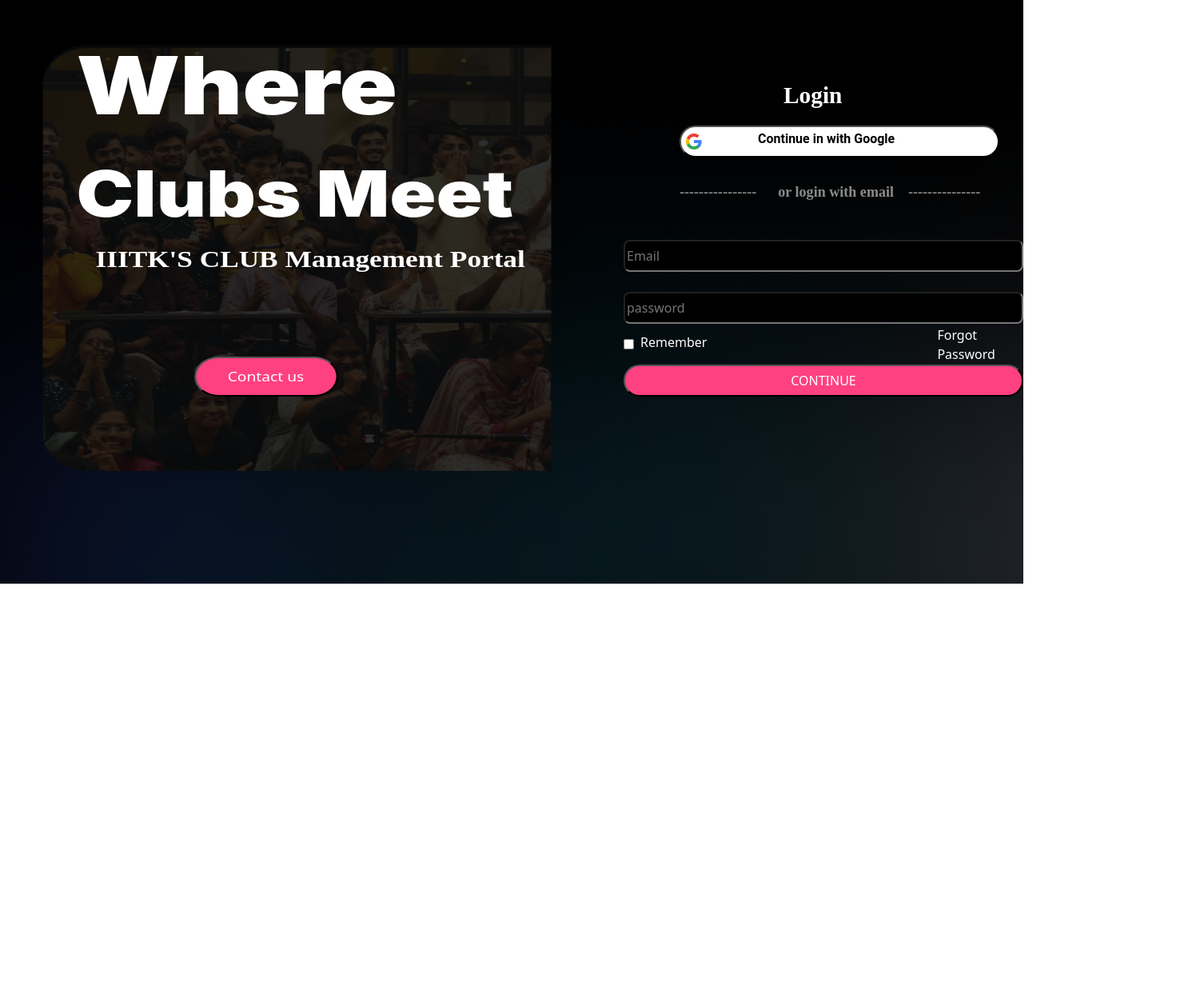
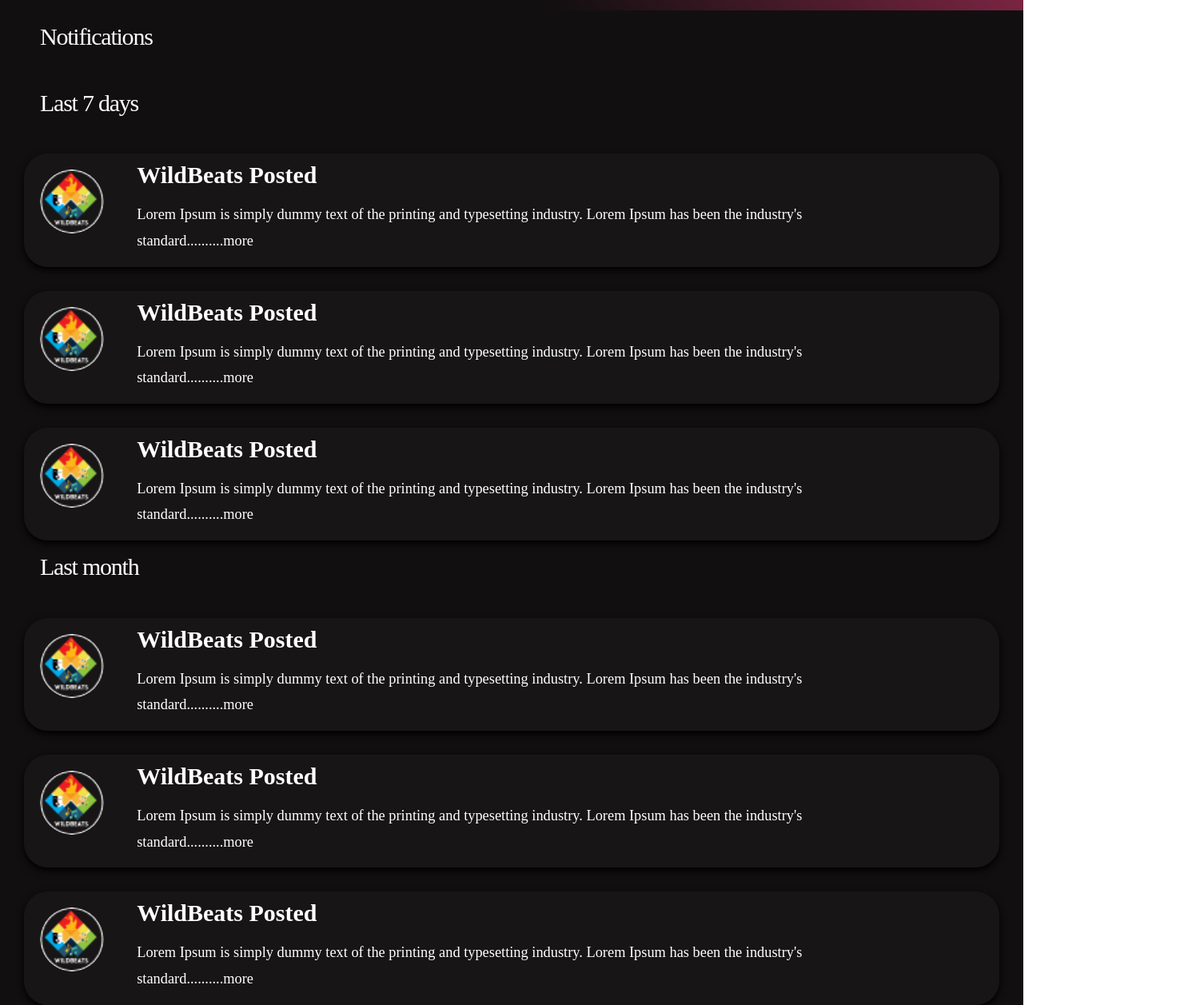
Before and after one commit to Namitsai19082005/EventureX-DBMS-Project, a React (Vite) app in the folder DBMS Project/: page / in a window 1280 px wide. Shown: the part 80-1337 px from the top of the page at 80% size, 1476 px wide, since content can reach past the window. Before the commit the page ends 810 px from the top, so only its background shows below. Built offline with nearby package versions, Linux system fonts and the light colour scheme.

Commit message:
Notification page added

```diff
--- a/DBMS Project/src/App.jsx
+++ b/DBMS Project/src/App.jsx
@@ -8,12 +8,13 @@ import ClubEvents from "./Components/ClubEvents.jsx"
 import Gallery from "./Components/Gallery.jsx"
 import WildbeatsCoreTeam from "./Components/WildbeatsCoreTeam.jsx"
 import WildbeatsPosts from "./Components/WildbeatsPosts.jsx"
+import Notification from "./Components/Notification.jsx"
 import './App.css'
 function App()
 {
   return (
     <>
-        <Login></Login>
+        {/* <Login></Login> */}
         {/* <Register></Register> */}
         {/* <HomePage></HomePage> */}
         {/* <Club></Club> */}
@@ -23,6 +24,7 @@ function App()
         {/* <Gallery></Gallery> */}
         {/* <WildbeatsCoreTeam></WildbeatsCoreTeam> */}
         {/* <WildbeatsPosts></WildbeatsPosts> */}
+        <Notification></Notification>
     </>
   );
 }
--- /dev/null
+++ b/DBMS Project/src/Components/Notification.jsx
@@ -0,0 +1,72 @@
+import styles from "./Notification.module.css"
+import Header from "./Header.jsx"
+import wildbeatslogo from "../assets/wildbeatslogo.png"
+
+function Notification(){
+  return (
+    <div className={styles.notificationpage}>
+      <header>
+         <Header></Header>
+      </header>
+      <p className={styles.heading}>Notifications</p>
+      <p className={styles.heading}>Last 7 days</p>
+      <div className={styles.notification}>
+         <div className={styles.image}>
+            <img src={wildbeatslogo} className={styles.image} width="80px" height="80px"/>
+         </div>
+         <div className={styles.content}>
+            <p className={styles.bigtext}>WildBeats Posted</p>
+            <p className={styles.smalltext}>Lorem Ipsum is simply dummy text of the printing and typesetting industry. Lorem Ipsum has been the industry's standard..........more</p>
+         </div>
+      </div>
+      <div className={styles.notification}>
+         <div className={styles.image}>
+            <img src={wildbeatslogo} className={styles.image} width="80px" height="80px"/>
+         </div>
+         <div className={styles.content}>
+            <p className={styles.bigtext}>WildBeats Posted</p>
+            <p className={styles.smalltext}>Lorem Ipsum is simply dummy text of the printing and typesetting industry. Lorem Ipsum has been the industry's standard..........more</p>
+         </div>
+      </div>
+      <div className={styles.notification}>
+         <div className={styles.image}>
+            <img src={wildbeatslogo} className={styles.image} width="80px" height="80px"/>
+         </div>
+         <div className={styles.content}>
+            <p className={styles.bigtext}>WildBeats Posted</p>
+            <p className={styles.smalltext}>Lorem Ipsum is simply dummy text of the printing and typesetting industry. Lorem Ipsum has been the industry's standard..........more</p>
+         </div>
+      </div>
+      <p className={styles.heading}>Last month</p>
+      <div className={styles.notification}>
+         <div className={styles.image}>
+            <img src={wildbeatslogo} className={styles.image} width="80px" height="80px"/>
+         </div>
+         <div className={styles.content}>
+            <p className={styles.bigtext}>WildBeats Posted</p>
+            <p className={styles.smalltext}>Lorem Ipsum is simply dummy text of the printing and typesetting industry. Lorem Ipsum has been the industry's standard..........more</p>
+         </div>
+      </div>
+      <div className={styles.notification}>
+         <div className={styles.image}>
+            <img src={wildbeatslogo} className={styles.image} width="80px" height="80px"/>
+         </div>
+         <div className={styles.content}>
+            <p className={styles.bigtext}>WildBeats Posted</p>
+            <p className={styles.smalltext}>Lorem Ipsum is simply dummy text of the printing and typesetting industry. Lorem Ipsum has been the industry's standard..........more</p>
+         </div>
+      </div>
+      <div className={styles.notification}>
+         <div className={styles.image}>
+            <img src={wildbeatslogo} className={styles.image} width="80px" height="80px"/>
+         </div>
+         <div className={styles.content}>
+            <p className={styles.bigtext}>WildBeats Posted</p>
+            <p className={styles.smalltext}>Lorem Ipsum is simply dummy text of the printing and typesetting industry. Lorem Ipsum has been the industry's standard..........more</p>
+         </div>
+      </div>
+    </div>
+
+  )
+}
+export default Notification;
--- /dev/null
+++ b/DBMS Project/src/Components/Notification.module.css
@@ -0,0 +1,62 @@
+.notificationpage
+{
+    background-color: #120f10;
+    height: 100%;
+}
+
+.heading
+{
+    color: #FFF;
+font-family: Poppins;
+font-size: 30px;
+font-style: normal;
+margin-left: 50px;
+font-weight: 500;
+line-height: 66.6px; /* 130.588% */
+letter-spacing: -1.235px;
+}
+
+.image
+{
+    border-radius: 50%;
+    margin-left: 10px;
+    margin-top: 10px;
+}
+
+
+.bigtext
+{
+    color: #FFF;
+    font-family: Poppins;
+    font-size: 30px;
+    font-style: normal;
+    font-weight: 700;
+    line-height: normal;
+    text-transform: capitalize;
+    padding-right: 100px;
+    padding-left: 30px;
+    padding-top: 10px;
+}
+
+.smalltext
+{
+    color: #FFF;
+    font-family: Poppins;
+    font-size: 18.37px;
+    font-style: normal;
+    font-weight: 400;
+    line-height: 32.658px;
+    padding-right: 100px;
+    padding-left: 30px;
+
+}
+
+.notification
+{
+    display: flex;
+    gap: 0.7rem;
+    border-radius: 30px;
+background: #171515;
+box-shadow: 0px 4px 10px 0px #000;
+margin: 30px 30px 0 30px;
+}
```
